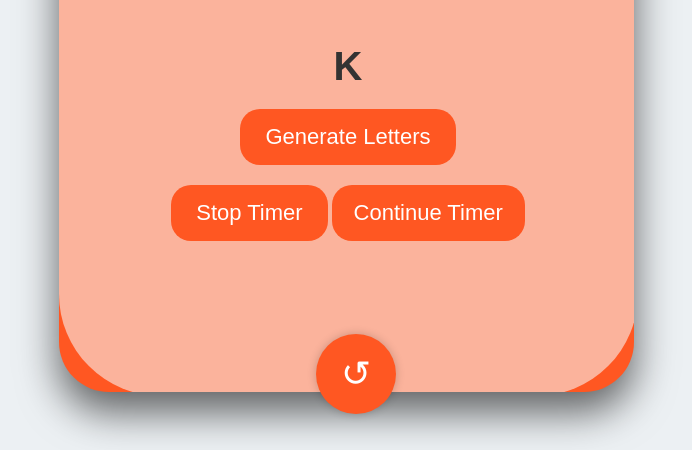
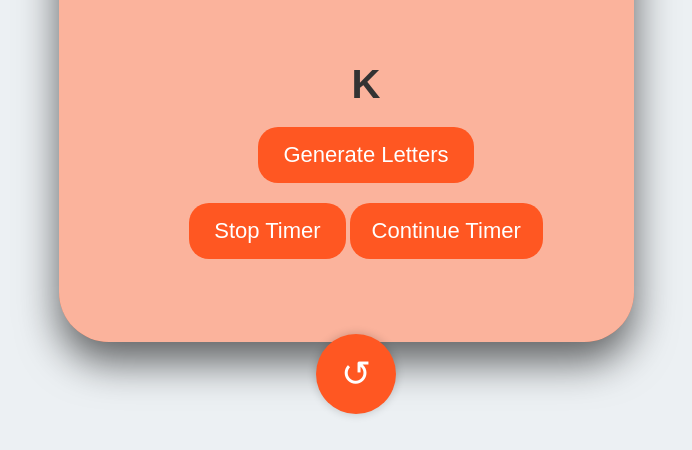
Before and after one commit to 1sakitaki1/1sakitaki1.github.io, a plain HTML site: page index.html in a window 1280 px wide. Shown: the part 366-816 px from the top of the page, without its empty margins (294-986 px from the left). Drawn offline with Linux system fonts and the light colour scheme.

Commit message:
Update style.css

```diff
--- a/style.css
+++ b/style.css
@@ -9,7 +9,7 @@ body {
   .iphone {
 	max-width: 575px;
 	width: 100%;
-	height: 700px;
+	height: 600px;
 	background-color: #fff;
 	border-radius: 50px;
 	position: relative;
@@ -22,8 +22,8 @@ body {
 	width: 100%;
 	height: 100%;
 	background-color: #f9f9f992;
-	padding: 2px;
-	border-radius: 102px;
+	padding: 20px;
+	border-radius: 10px;
 	box-shadow: 10 0 20px rgba(12, 69, 174, 0.2);
 	display: flex;
 	flex-direction: column;
```
